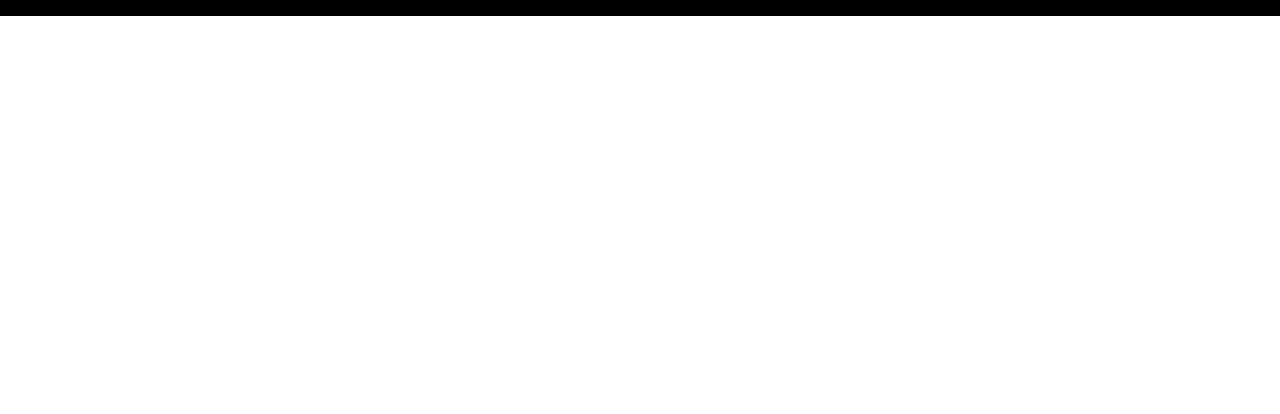
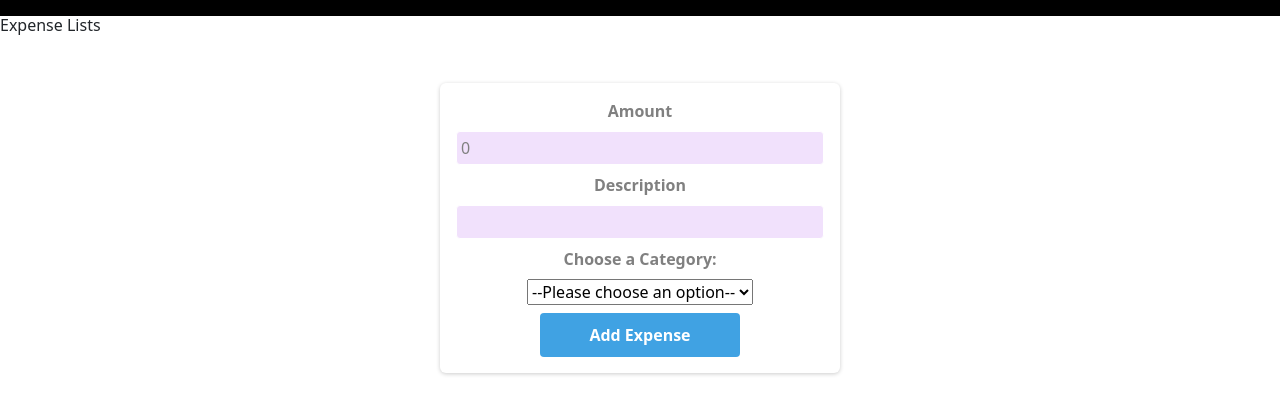
Before and after one commit to Seemachal-Goud-au19/sh-expense-tracker, a React (Create React App) app: page /expense in a window 1280 px wide. Before the commit this address had no page. Shown: the top 414 px of the page. Built offline with nearby package versions, Linux system fonts and the light colour scheme.

Commit message:
Adding Expenses for tracking purpose

```diff
--- a/src/App.js
+++ b/src/App.js
@@ -5,6 +5,7 @@ import Home from './routes/Home/Home';
 import Profile from './routes/Profile/Profile';
 import NavBar from './components/Navbar';
 import Forgetpass from './routes/Auth/Forgetpass';
+import Expense from './routes/Expenses/Expense';
 
 function App() {
 
@@ -19,13 +20,16 @@ function App() {
           path="/login"
           element={<AuthForm />} />
 
-          <Route
+        <Route
           path="/forget-pass"
           element={<Forgetpass />} />
 
         <Route
           path="/profile"
           element={<Profile />} />
+        <Route
+          path="/expense"
+          element={<Expense />} />
       </Routes>
     </>
   );
--- /dev/null
+++ b/src/routes/Expenses/Expense.js
@@ -0,0 +1,78 @@
+import React, { useState } from 'react'
+
+const Expense = () => {
+    const [expense, setExpense] = useState({
+        amount: 0,
+        description: '',
+        category: ''
+    })
+    const [expenseList, setExpenseList] = useState([]);
+
+    const expenseInput = (e) => {
+        setExpense((prevValue) => {
+            return {
+                ...prevValue,
+                [e.target.name]: e.target.value
+            }
+        })
+    }
+
+    const expenseHandler = (e) => {
+        e.preventDefault();
+        setExpenseList([...expenseList, expense])
+        setExpense({
+            amount: 0,
+            description: '',
+            category: ''
+        })
+    }
+
+    console.log(expense)
+    console.log(expenseList)
+    return (
+        <><h6>Expense Lists</h6>
+            <div className='expense-list'>
+                <ul>
+                    {expenseList.length > 0 && expenseList.map((expense) => (<li>Category--{expense.category}-Description--{expense.description}-Amount--{expense.amount}</li>))}
+                </ul>
+            </div>
+            <section className='auth'>
+
+                <form onSubmit={expenseHandler}>
+                    <div className='control'>
+                        <label htmlFor='amount'>Amount</label>
+                        <input type='number' id='amount' name='amount' value={expense.amount} required onChange={expenseInput} />
+                    </div>
+                    <div className='control'>
+                        <label htmlFor='description'>Description</label>
+                        <input type='text' id='description' name='description' value={expense.description} required onChange={expenseInput} />
+                    </div>
+                    <div className='control'>
+                        <label htmlFor="category-select">Choose a Category:</label>
+
+                        <select name="category" id="category-select" value={expense.category} onChange={expenseInput} >
+                            <option value="">--Please choose an option--</option>
+                            <option value="food">Food</option>
+                            <option value="movie">Movie</option>
+                            <option value="holiday">Holiday</option>
+
+                        </select>
+                    </div>
+                    <div className=''>
+                        <button
+                            type='submit'
+                            className='toggle'
+                        >
+                            Add Expense
+                        </button>
+
+                    </div>
+                </form>
+
+            </section>
+        </>
+
+    )
+}
+
+export default Expense
```
